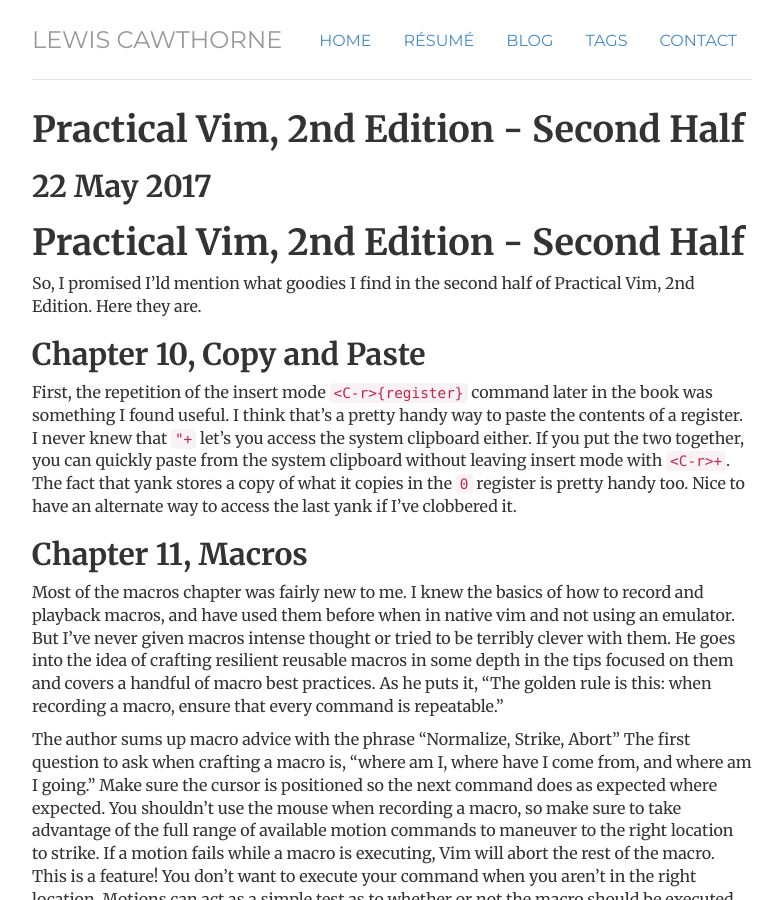
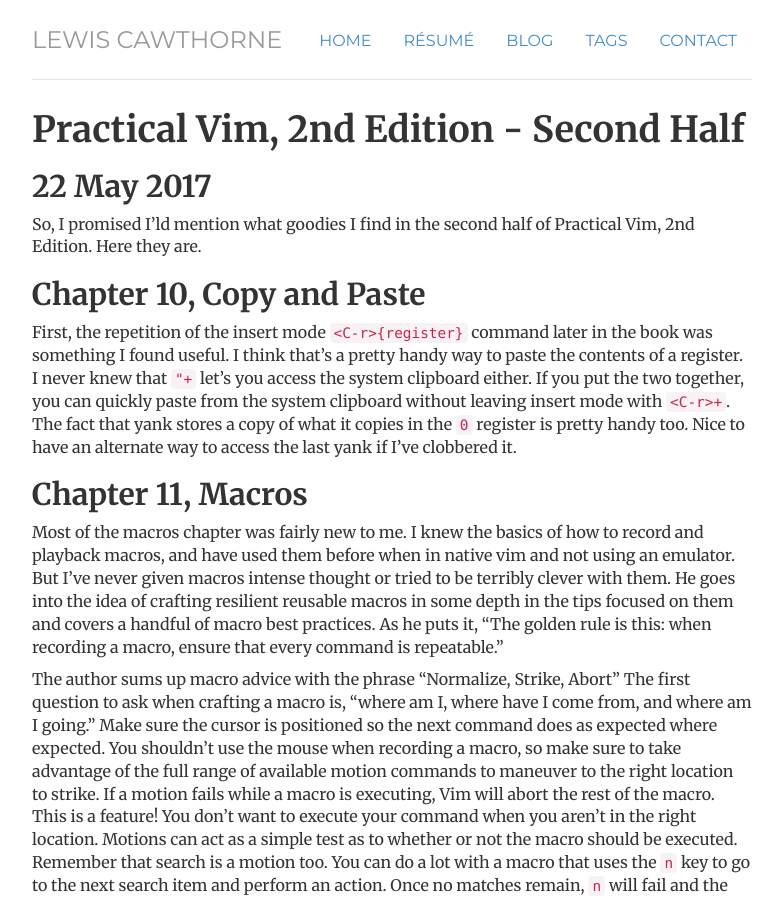
Before and after one commit to llcawthorne/llcawthorne.github.io, a Jekyll site: the page built from _posts/2017-05-26-practical-vim-2.md, in a window 1280 px wide and 900 px high. Shown: the whole window, without its empty margins (248-1030 px from the left). Built offline with Jekyll 4.4.1, drawn with Linux system fonts in a browser that asks for light colours; comment, search, counter and statistics services are not loaded.

Commit message:
Fix double title on second vim post

```diff
--- a/_posts/2017-05-26-practical-vim-2.md
+++ b/_posts/2017-05-26-practical-vim-2.md
@@ -4,8 +4,6 @@
 date: 2017-05-22
 tags: vim
 ---
-
-# Practical Vim, 2nd Edition - Second Half
 
 So, I promised I'ld mention what goodies I find in the second half of
 Practical Vim, 2nd Edition.  Here they are.
```
